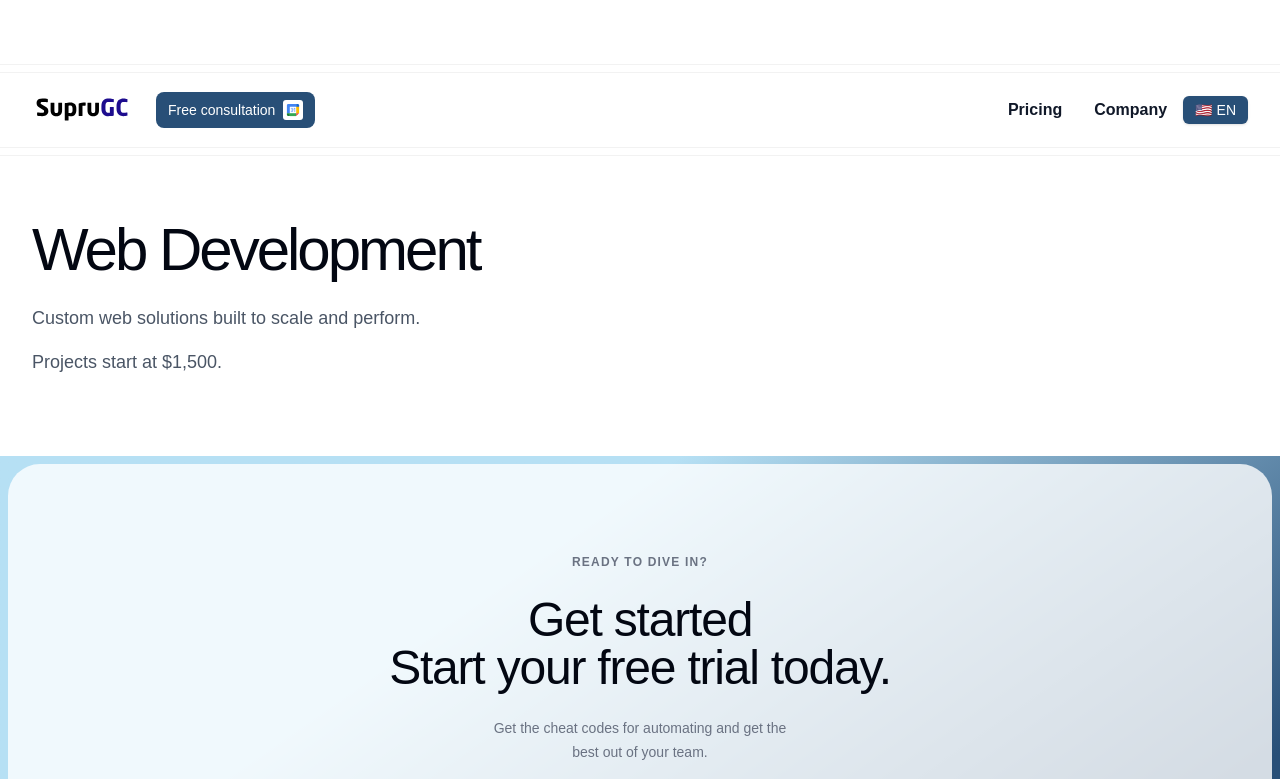
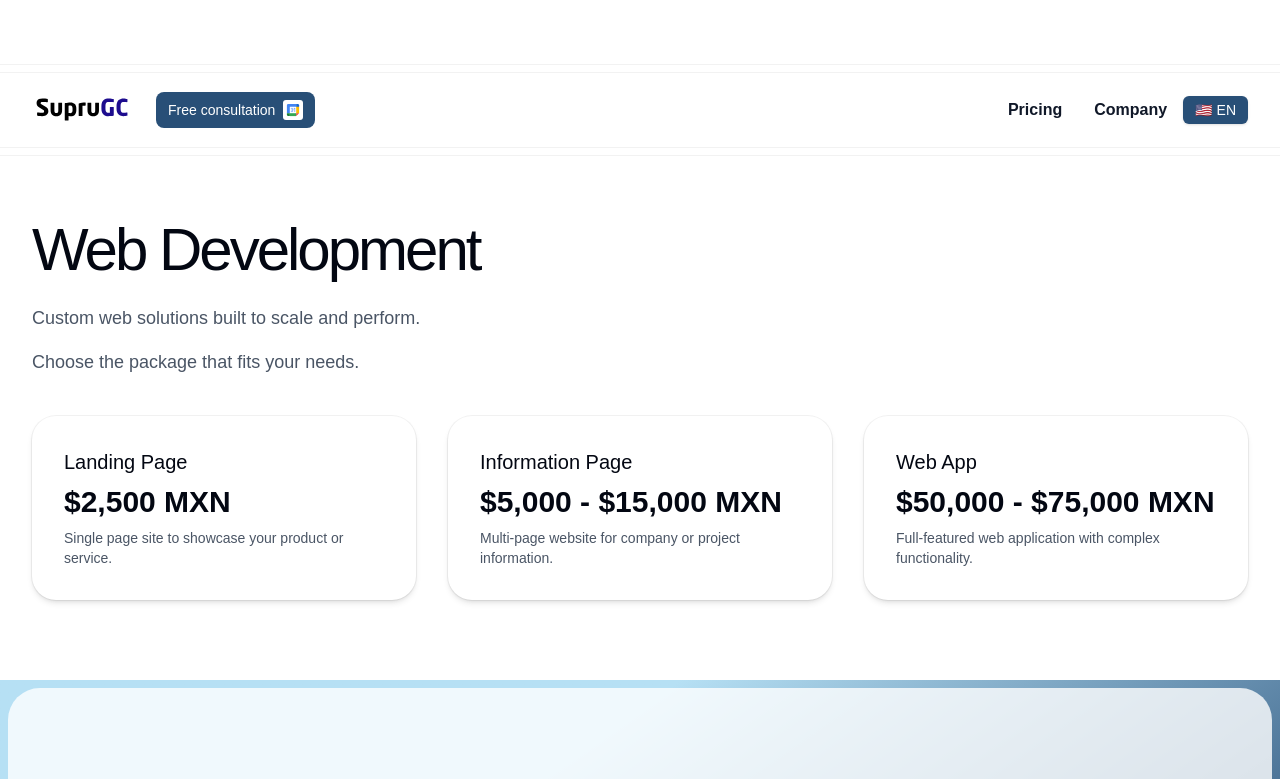
Before and after one commit to ricardogomez1999/suprugc2, a Next.js app: page /en/web-development in a window 1280 px wide. Shown: the top 779 px of the page. Built offline with nearby package versions, Linux system fonts and the light colour scheme.

Commit message:
Add pricing cards to web development page

```diff
--- a/messages/en.json
+++ b/messages/en.json
@@ -152,7 +152,16 @@
   "WebDevelopmentPage": {
     "Title": "Web Development",
     "Description": "Custom web solutions built to scale and perform.",
-    "Pricing": "Projects start at $1,500."
+    "Pricing": "Choose the package that fits your needs.",
+    "LandingTitle": "Landing Page",
+    "LandingDescription": "Single page site to showcase your product or service.",
+    "LandingPrice": "$2,500 MXN",
+    "InfoTitle": "Information Page",
+    "InfoDescription": "Multi-page website for company or project information.",
+    "InfoPrice": "$5,000 - $15,000 MXN",
+    "WebAppTitle": "Web App",
+    "WebAppDescription": "Full-featured web application with complex functionality.",
+    "WebAppPrice": "$50,000 - $75,000 MXN"
   },
   "AutomationsPage": {
     "Title": "Automations",
--- a/messages/es.json
+++ b/messages/es.json
@@ -153,7 +153,16 @@
   "WebDevelopmentPage": {
     "Title": "Desarrollo web",
     "Description": "Soluciones web personalizadas diseñadas para escalar y rendir.",
-    "Pricing": "Los proyectos comienzan desde $1,500."
+    "Pricing": "Elige el paquete que se ajuste a tus necesidades.",
+    "LandingTitle": "Landing Page",
+    "LandingDescription": "Sitio de una sola página para mostrar tu producto o servicio.",
+    "LandingPrice": "$2,500 MXN",
+    "InfoTitle": "Página informativa",
+    "InfoDescription": "Sitio multipágina para información de la empresa o proyecto.",
+    "InfoPrice": "$5,000 - $15,000 MXN",
+    "WebAppTitle": "Aplicación web",
+    "WebAppDescription": "Aplicaciones web completas con funcionalidad avanzada.",
+    "WebAppPrice": "$50,000 - $75,000 MXN"
   },
   "AutomationsPage": {
     "Title": "Automatizaciones",
--- a/src/app/[locale]/web-development/page.tsx
+++ b/src/app/[locale]/web-development/page.tsx
@@ -23,6 +23,40 @@ export default function WebDevelopmentPage() {
         <p className="mt-4 max-w-3xl text-lg text-gray-600 data-dark:text-gray-400">
           {t("Pricing")}
         </p>
+        <div className="mt-10 grid grid-cols-1 gap-8 lg:grid-cols-3">
+          {[
+            {
+              title: t("LandingTitle"),
+              price: t("LandingPrice"),
+              description: t("LandingDescription"),
+            },
+            {
+              title: t("InfoTitle"),
+              price: t("InfoPrice"),
+              description: t("InfoDescription"),
+            },
+            {
+              title: t("WebAppTitle"),
+              price: t("WebAppPrice"),
+              description: t("WebAppDescription"),
+            },
+          ].map((card) => (
+            <div
+              key={card.title}
+              className="rounded-3xl bg-white p-8 ring-1 ring-black/5 shadow-md data-dark:bg-gray-800 data-dark:ring-white/15"
+            >
+              <h3 className="text-xl font-medium text-gray-950 data-dark:text-white">
+                {card.title}
+              </h3>
+              <p className="mt-2 text-3xl font-semibold text-gray-950 data-dark:text-white">
+                {card.price}
+              </p>
+              <p className="mt-2 text-sm text-gray-600 data-dark:text-gray-400">
+                {card.description}
+              </p>
+            </div>
+          ))}
+        </div>
       </div>
     </div>
   );
```
